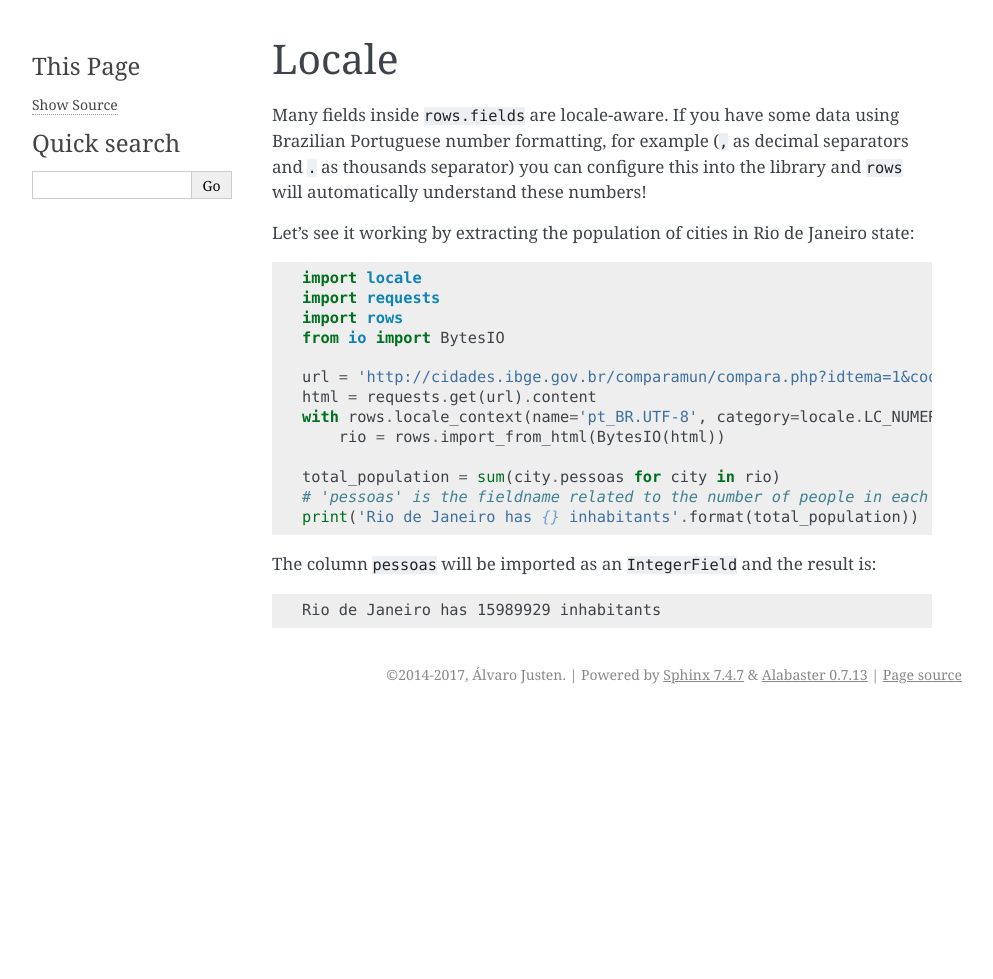
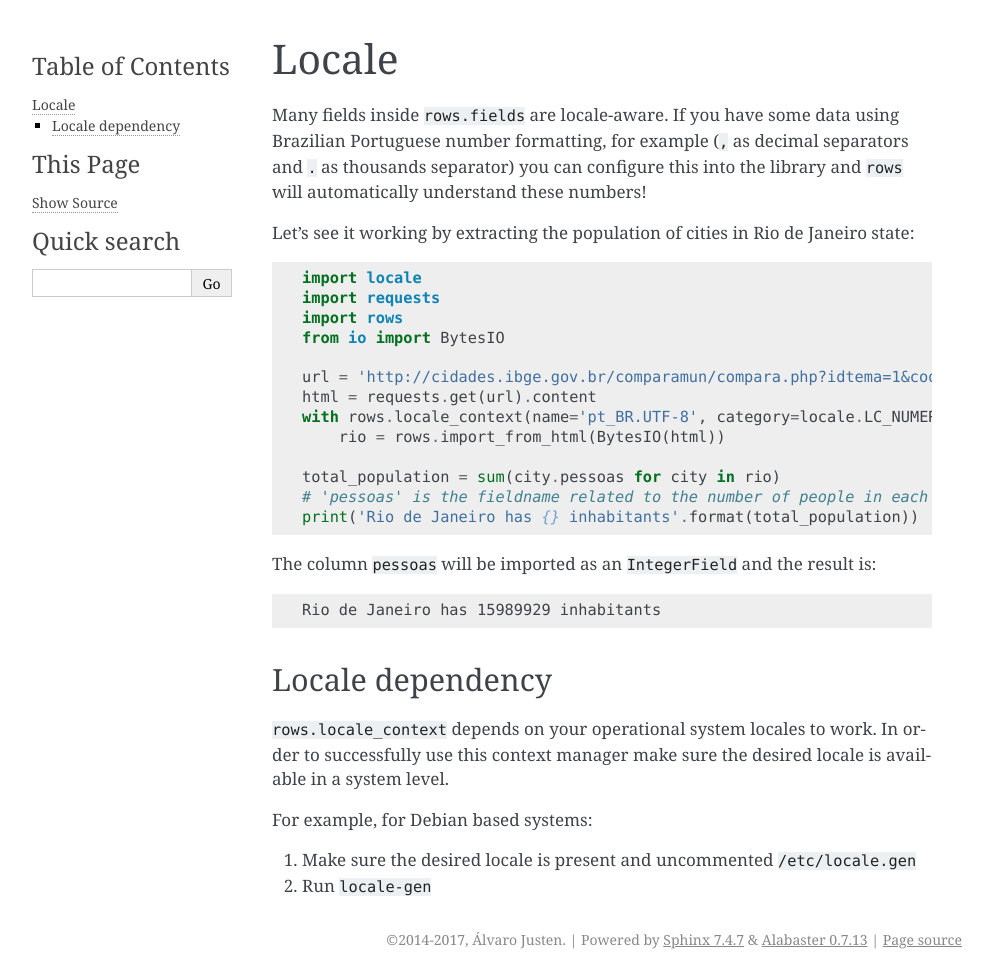
Before and after one commit to turicas/rows, a Sphinx documentation site: the page built from docs/locale.md, in a window 1280 px wide. Shown: the whole page, without its empty margins (148-1141 px from the left). Built offline with Sphinx 7.4.7, drawn with Linux system fonts in a browser that asks for light colours; before the commit the page ends 900 px from its top, so only the background shows below that.

Commit message:
Locale documentation: need to build locales first
Based on #260

````diff
--- a/docs/locale.md
+++ b/docs/locale.md
@@ -29,3 +29,12 @@ The column `pessoas` will be imported as an `IntegerField` and the result is:
 ```text
 Rio de Janeiro has 15989929 inhabitants
 ```
+
+## Locale dependency
+
+`rows.locale_context` depends on your operational system locales to work. In order to successfully use this context manager make sure the desired locale is available in a system level.
+
+For example, for Debian based systems:
+
+1. Make sure the desired locale is present and uncommented `/etc/locale.gen`
+2. Run `locale-gen`
````
